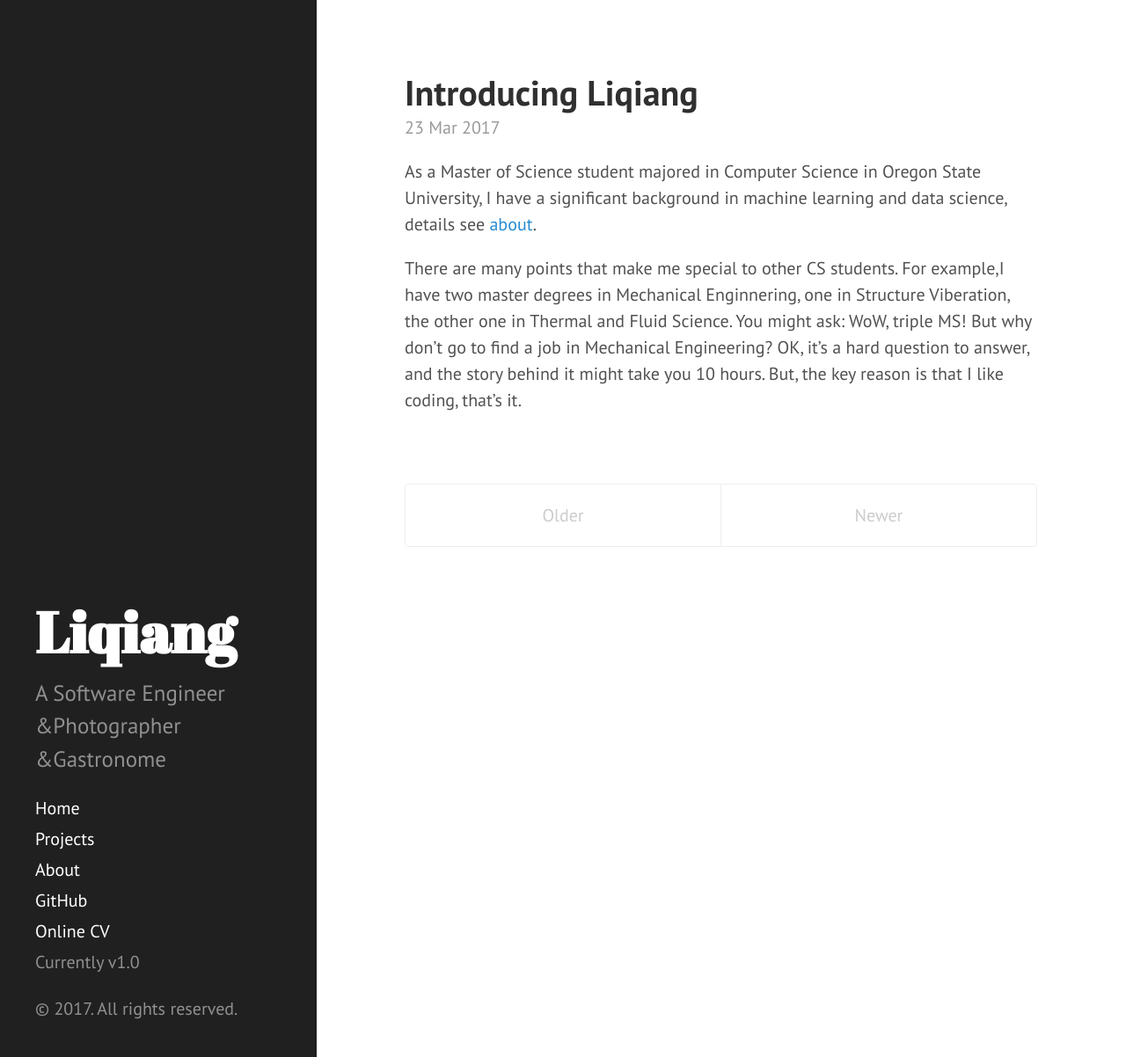
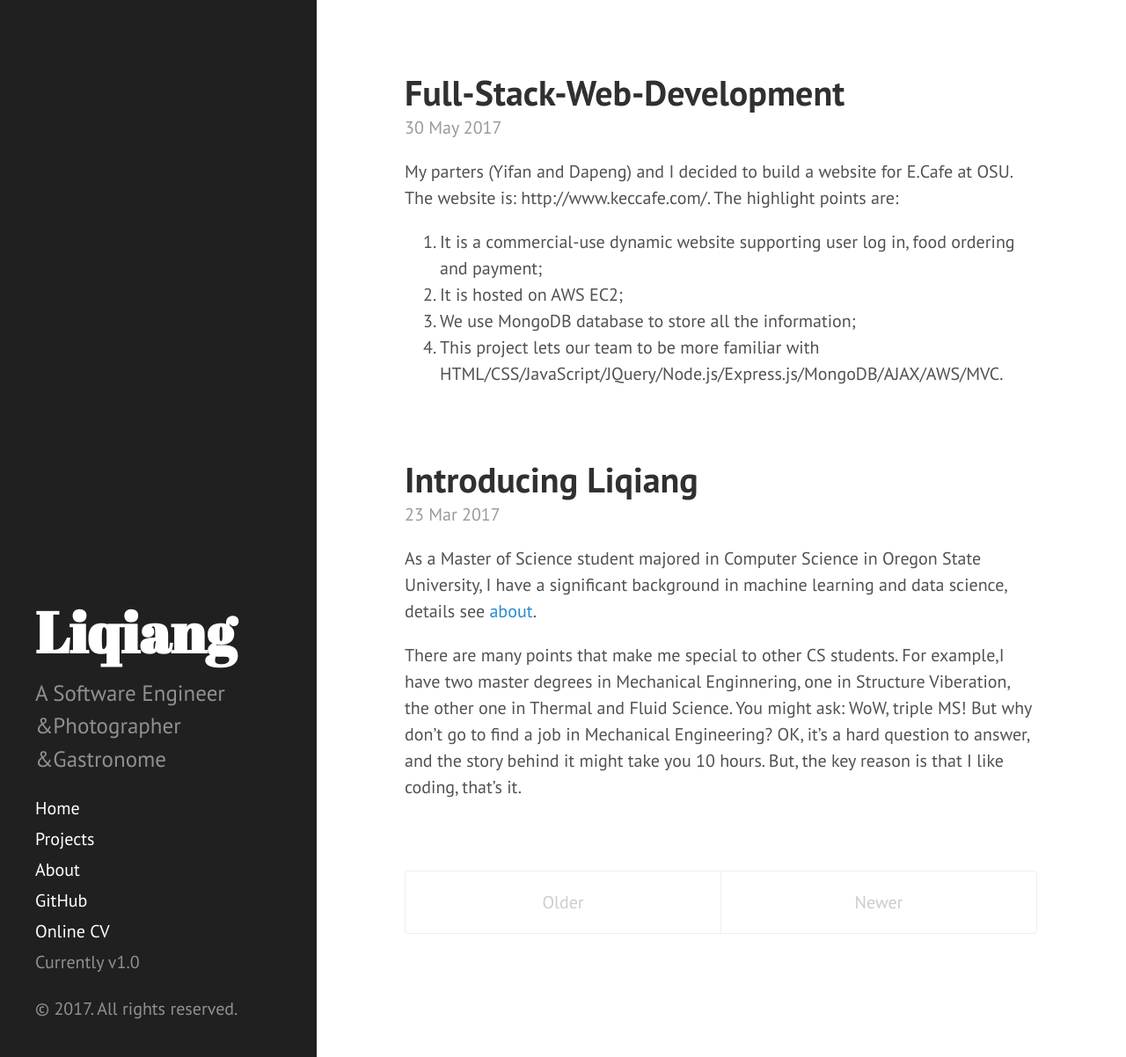
Before and after one commit to helq2612/helq2612.github.io, a Jekyll site: the page built from index.html, in a window 1280 px wide and 1202 px high. Shown: the whole window at 88% size. Built offline with Jekyll 4.4.1, drawn with Linux system fonts in a browser that asks for light colours; Markdown is read by kramdown in place of the engine named in the settings; the list of posts is cut into pages by our own code.

Commit message:
updata project, full stack web development

```diff
--- a/Projects.md
+++ b/Projects.md
@@ -8,3 +8,5 @@ title: Projects
 </p>
 
 * [House Renting Suggestion](https://github.com/helq2612/House_Renting_Suggestion)
+
+* [Full-Stack Web Development: Website for E.Cafe at Oregon State University](http://www.keccafe.com/)
--- /dev/null
+++ b/_posts/2017-05-30-Full-Stack-Web-Development.md
@@ -0,0 +1,11 @@
+---
+layout: post
+title: Full-Stack-Web-Development
+---
+
+My parters (Yifan and Dapeng) and I decided to build a website for E.Cafe at OSU. The website is: http://www.keccafe.com/.
+The highlight points are:
+1. It is a commercial-use dynamic website supporting user log in, food ordering and payment;
+2. It is hosted on AWS EC2;
+3. We use MongoDB database to store all the information;
+4. This project lets our team to be more familiar with HTML/CSS/JavaScript/JQuery/Node.js/Express.js/MongoDB/AJAX/AWS/MVC.
```
